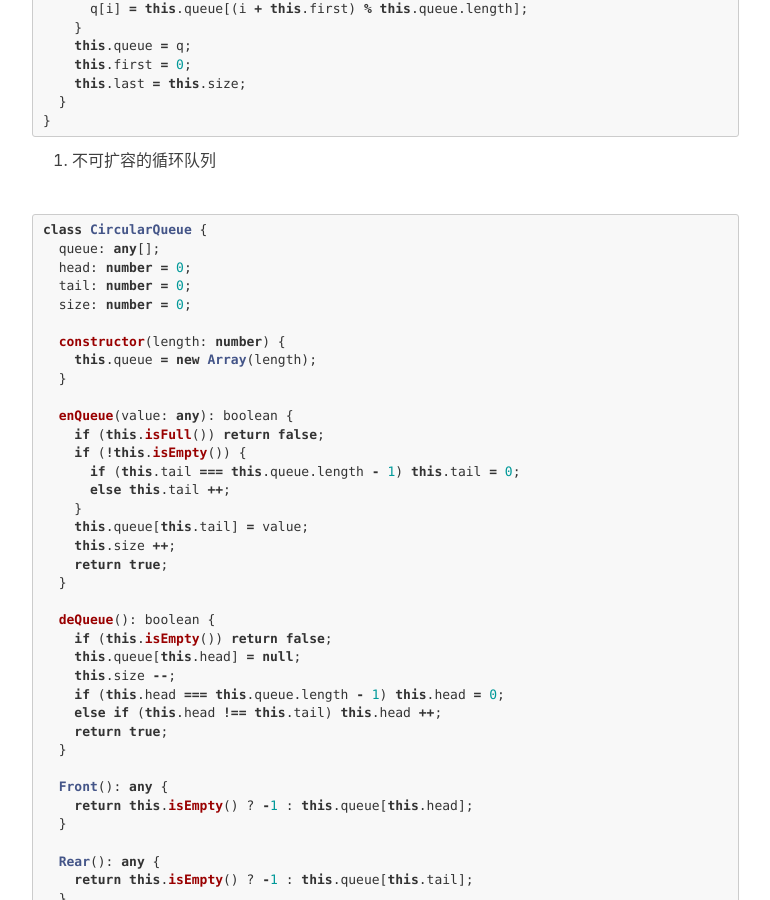
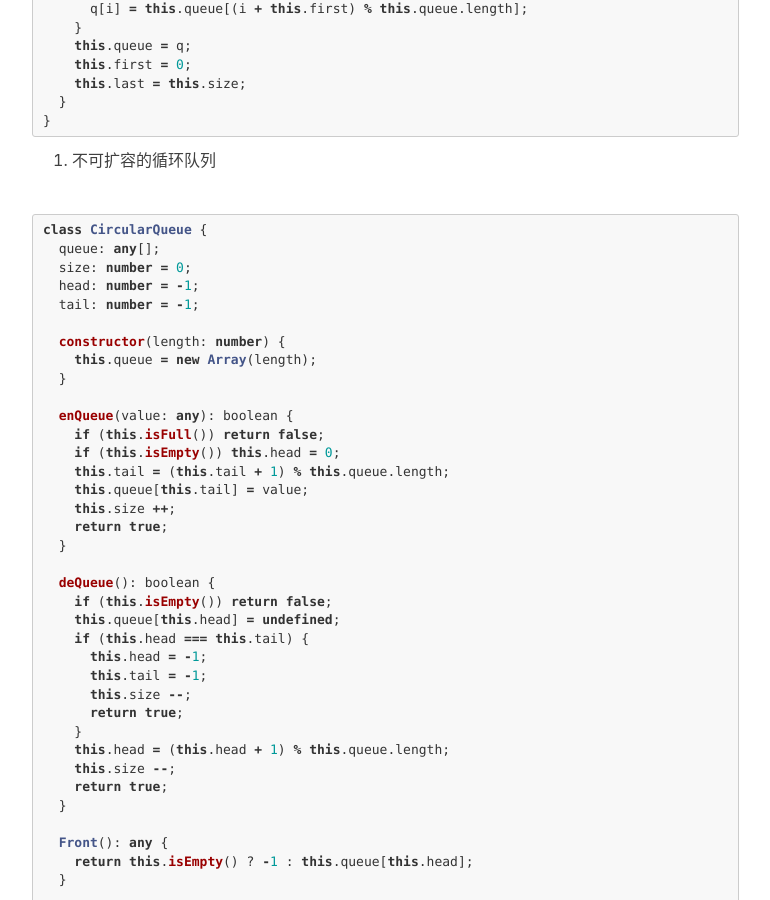
Before and after one commit to DimaLiLongJi/My-Blog, a Jekyll site: the page built from _posts/2019-02-23-数据结构-1.线性结构.markdown, in a window 1280 px wide and 900 px high, scrolled down 5482 px. Shown: the whole window, without its empty margins (233-1003 px from the left). Built offline with Jekyll 4.4.1, drawn with Linux system fonts in a browser that asks for light colours; nearby versions of some CDN libraries; comment, search, counter and statistics services are not loaded.

Commit message:
add 2019-02-27-数据结构-2. and 队列与广度优先搜

````diff
--- a/_posts/2019-02-23-数据结构-1.线性结构.markdown
+++ b/_posts/2019-02-23-数据结构-1.线性结构.markdown
@@ -186,9 +186,9 @@ class CircularQueue {
 ```typescript
 class CircularQueue {
   queue: any[];
-  head: number = 0;
-  tail: number = 0;
   size: number = 0;
+  head: number = -1;
+  tail: number = -1;
 
   constructor(length: number) {
     this.queue = new Array(length);
@@ -196,10 +196,8 @@ class CircularQueue {
 
   enQueue(value: any): boolean {
     if (this.isFull()) return false;
-    if (!this.isEmpty()) {
-      if (this.tail === this.queue.length - 1) this.tail = 0;
-      else this.tail ++;
-    }
+    if (this.isEmpty()) this.head = 0;
+    this.tail = (this.tail + 1) % this.queue.length;
     this.queue[this.tail] = value;
     this.size ++;
     return true;
@@ -207,10 +205,15 @@ class CircularQueue {
 
   deQueue(): boolean {
     if (this.isEmpty()) return false;
-    this.queue[this.head] = null;
+    this.queue[this.head] = undefined;
+    if (this.head === this.tail) {
+      this.head = -1;
+      this.tail = -1;
+      this.size --;
+      return true;
+    }
+    this.head = (this.head + 1) % this.queue.length;
     this.size --;
-    if (this.head === this.queue.length - 1) this.head = 0;
-    else if (this.head !== this.tail) this.head ++;
     return true;
   }
 
````
Also changed, not shown: _posts/2019-02-27-数据结构-2.树.markdown (added, +132 -0 lines), _posts/2019-03-01-数据结构-3.队列与广度优先搜索.markdown (added, +66 -0 lines), demo/circular-queue.ts (+50 -0 lines), img/2019/02/二叉树.png (added), img/2019/02/完全二叉树.png (added), img/2019/02/平衡二叉树.png (added), img/2019/02/满二叉树.png (added).
